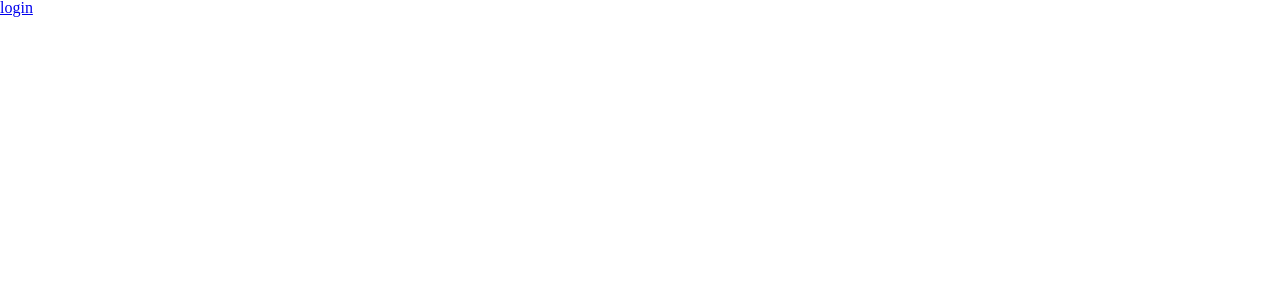
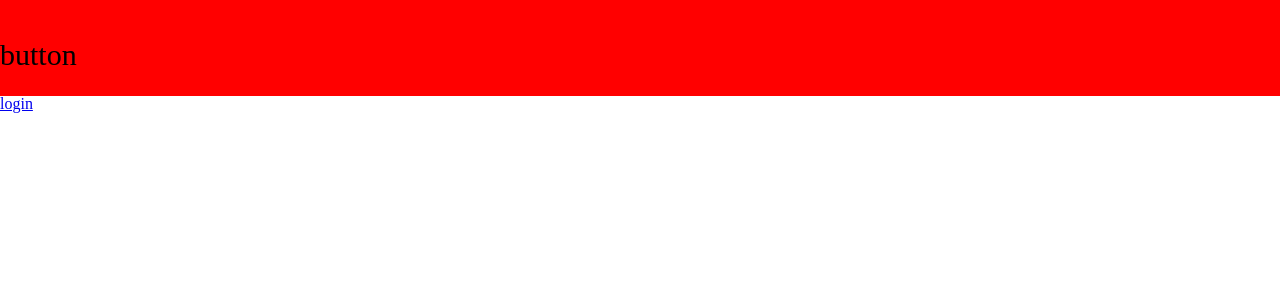
Before and after one commit to Juyeong-Byeon/foam-form-web, a React app: page / in a window 1280 px wide. Shown: the top 300 px of the page. Built offline with nearby package versions, Linux system fonts and the light colour scheme.

Commit message:
styled-component theme provider, type guard apply

```diff
--- a/src/app/App.tsx
+++ b/src/app/App.tsx
@@ -2,6 +2,7 @@ import { Link, Route, Routes } from "react-router-dom";
 import React, { useState } from "react";
 import { selectUser, useAppDispatch, useAppSelector } from "./store/hooks";
 
+import Header from "./components/Header";
 import LoginPage from "./feature/login/LoginPage";
 import Path from "./model/Path";
 import User from "./model/User";
@@ -12,13 +13,17 @@ export default function App() {
   const isLoginUser = User.isLoginUser(user);
   return (
     <section>
+      <Header />
       <Routes>
         <Route
           path={Path.HOME}
           element={
             <>
               {isLoginUser ? (
-                <h1>welcome home</h1>
+                <>
+                  <h1>welcome home</h1>
+                  <h1>반갑습니다 {user.name} 님!</h1>
+                </>
               ) : (
                 <Link to="/login">login</Link>
               )}
--- /dev/null
+++ b/src/app/components/Header.tsx
@@ -0,0 +1,14 @@
+import React from "react";
+import styled from "styled-components";
+
+const StyledHeader = styled.header`
+  height: 56px;
+  padding-top: 40px;
+  display: flex;
+  background-color: ${({ theme }) => theme.colors.bg};
+  font-size: ${({ theme }) => theme.fontSizes.subtitle};
+`;
+
+export default function Header() {
+  return <StyledHeader>button</StyledHeader>;
+}
--- a/src/app/feature/login/userSlice.ts
+++ b/src/app/feature/login/userSlice.ts
@@ -22,7 +22,7 @@ const initialState: UserState = {
 
 export const login = createAsyncThunk("user/login", async (token: string) => {
   const { data } = await axios.post<UserState>(
-    "http://localhost:8000/api/login",
+    "http://localhost:8000/api/login/google",
     {
       googleToken: token,
     }
--- /dev/null
+++ b/src/app/styles/styled-components.d.ts
@@ -0,0 +1,6 @@
+import "styled-components";
+import { Theme } from "./theme";
+
+declare module "styled-components" {
+  export interface DefaultTheme extends Theme {}
+}
--- /dev/null
+++ b/src/app/styles/theme.ts
@@ -0,0 +1,29 @@
+const pixelToRem = (size: number) => `${size / 16}rem`;
+
+const fontSizes = {
+  title: pixelToRem(60),
+  subtitle: pixelToRem(30),
+  paragraph: pixelToRem(18),
+};
+
+const colors = {
+  bg: "red",
+};
+
+const common = {
+  flexCenter: `
+    display: flex;
+    justify-contents: center;
+    align-items: center;
+    `,
+};
+
+const theme = {
+  fontSizes,
+  colors,
+  common,
+} as const;
+
+export type Theme = typeof theme;
+
+export default theme;
--- a/src/index.tsx
+++ b/src/index.tsx
@@ -1,4 +1,6 @@
 import "./index.css";
+
+import { DefaultTheme, ThemeProvider } from "styled-components";
 
 import App from "./app/App";
 import { BrowserRouter } from "react-router-dom";
@@ -6,12 +8,15 @@ import { Provider } from "react-redux";
 import React from "react";
 import ReactDOM from "react-dom";
 import store from "./app/store/store";
+import theme from "./app/styles/theme";
 
 ReactDOM.render(
   <React.StrictMode>
     <Provider store={store}>
       <BrowserRouter>
-        <App />
+        <ThemeProvider theme={theme as DefaultTheme}>
+          <App />
+        </ThemeProvider>
       </BrowserRouter>
     </Provider>
   </React.StrictMode>,
```
